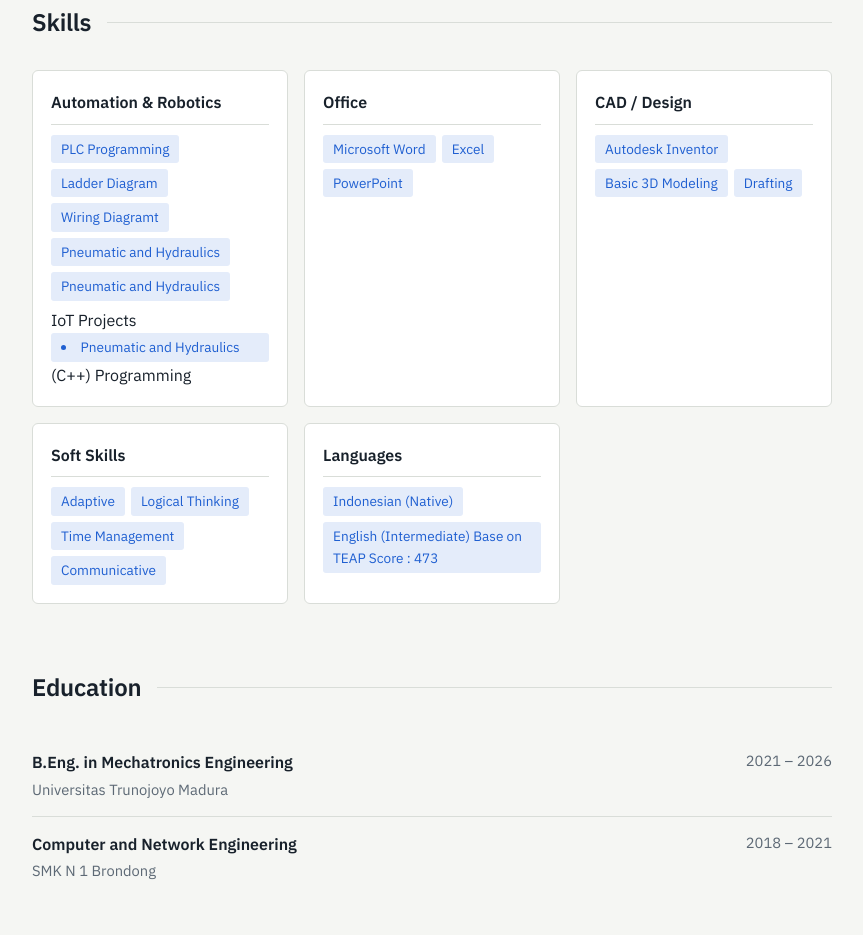
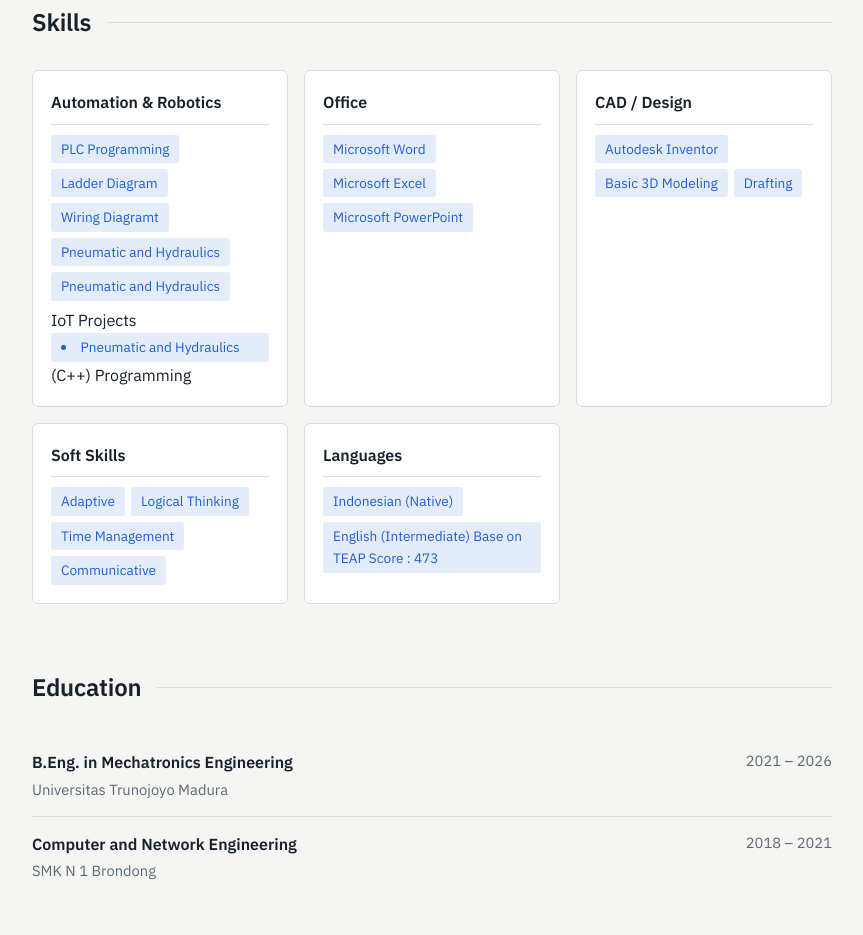
Before and after one commit to muhammadwhyu21/myporto, a plain HTML site: page index.html in a window 1280 px wide. Shown: the part 2390-3325 px from the top of the page, without its empty margins (224-1087 px from the left). Drawn offline with Linux system fonts and the light colour scheme.

Commit message:
Correct office software names in skills section

```diff
--- a/index.html
+++ b/index.html
@@ -283,7 +283,7 @@ footer{margin-top:72px;padding:28px 0 40px;border-top:1px solid var(--line);colo
       <h2>Skills</h2>
       <div class="skills">
         <div class="skill-box"><h3>Automation &amp; Robotics</h3><ul><li>PLC Programming</li><li>Ladder Diagram</li><li>Wiring Diagramt</li><li>Pneumatic and Hydraulics</li><li>Pneumatic and Hydraulics</li>IoT Projects</ul><li>Pneumatic and Hydraulics</li>(C++) Programming</div>
-        <div class="skill-box"><h3>Office</h3><ul><li>Microsoft Word</li><li>Excel</li><li>PowerPoint</li></ul></div>
+        <div class="skill-box"><h3>Office</h3><ul><li>Microsoft Word</li><li>Microsoft Excel</li><li>Microsoft PowerPoint</li></ul></div>
         <div class="skill-box"><h3>CAD / Design</h3><ul><li>Autodesk Inventor</li><li>Basic 3D Modeling</li><li>Drafting</li></ul></div>
         <div class="skill-box"><h3>Soft Skills</h3><ul><li>Adaptive</li><li>Logical Thinking</li><li>Time Management</li><li>Communicative</li></ul></div>
         <div class="skill-box"><h3>Languages</h3><ul><li>Indonesian (Native)</li><li>English (Intermediate) Base on TEAP Score : 473</li></ul></div>
```
